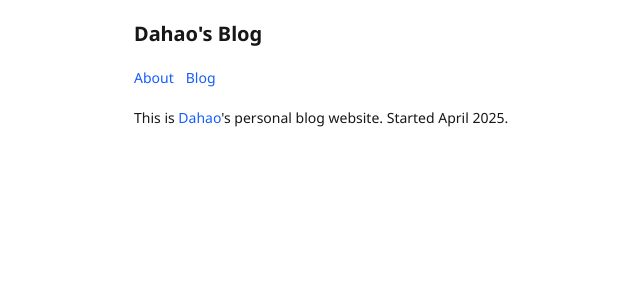
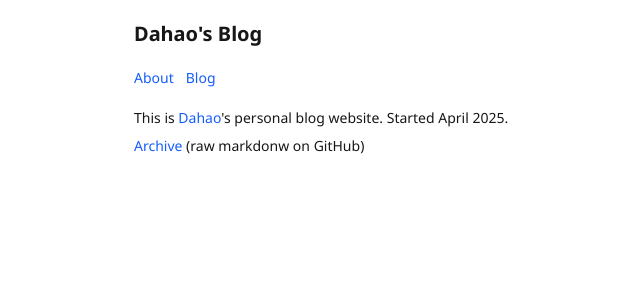
Before and after one commit to DahaoTang/Blogs, a Next.js app: page /about in a window 1280 px wide. Shown: the top 300 px of the page, without its empty margins (120-760 px from the left). Built offline with nearby package versions, Linux system fonts and the light colour scheme.

Commit message:
archive added to about

```diff
--- a/app/about/page.tsx
+++ b/app/about/page.tsx
@@ -11,6 +11,15 @@
         </a>
         &apos;s personal blog website. Started April 2025.
       </div>
+      <div className="pt-2">
+        <a
+          className="text-blue-600"
+          href="https://github.com/DahaoTang/Blogs/tree/main/public/archive"
+        >
+          Archive
+        </a>{" "}
+        (raw markdonw on GitHub)
+      </div>
     </div>
   );
 }
```
